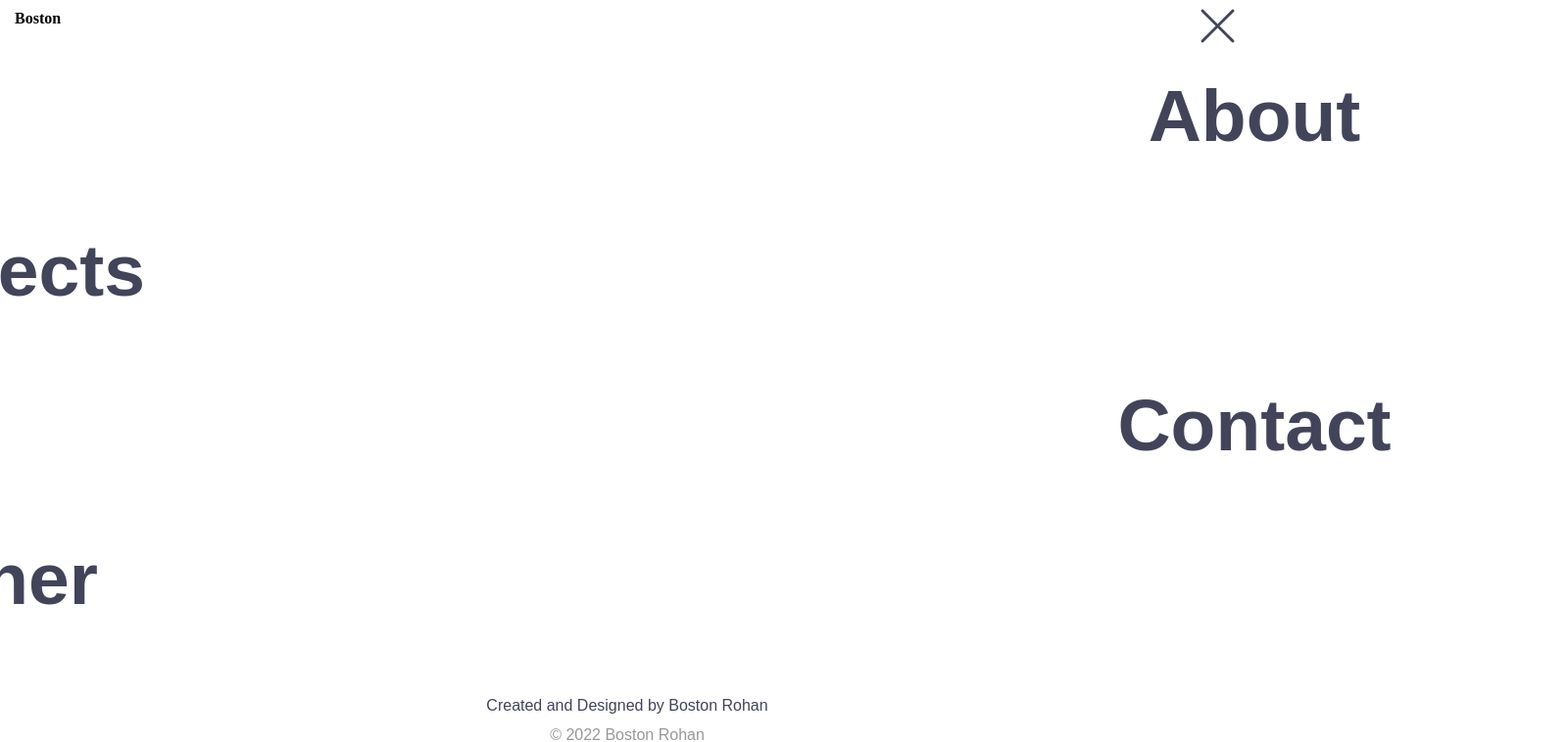
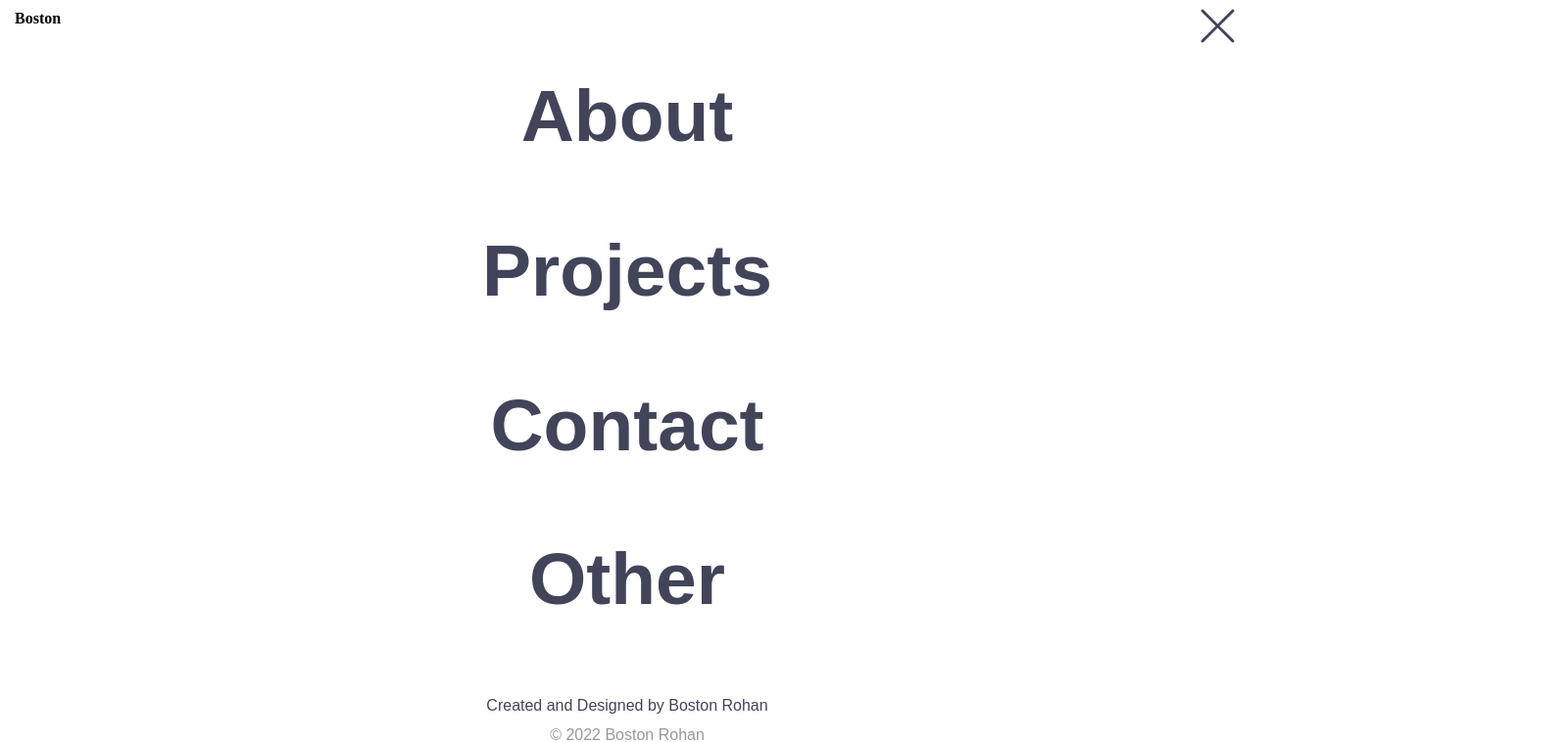
Before and after one commit to BostonRohan/portfolio, a React (Create React App) app: page /nav in a window 1280 px wide. Shown: the top 758 px of the page at 98% size, 1600 px wide, since content can reach past the window. Built offline with nearby package versions, Linux system fonts and the light colour scheme.

Commit message:
removed aos animations

```diff
--- a/package.json
+++ b/package.json
@@ -7,7 +7,6 @@
     "@testing-library/jest-dom": "^5.14.1",
     "@testing-library/react": "^11.2.7",
     "@testing-library/user-event": "^12.8.3",
-    "aos": "^2.3.4",
     "bootstrap-icons": "^1.6.1",
     "dotenv": "^10.0.0",
     "emailjs-com": "^3.2.0",
--- a/src/Components/Main.js
+++ b/src/Components/Main.js
@@ -1,16 +1,11 @@
-import { React, useEffect } from "react";
+import React from "react";
 import Home from "./Pages/Home/Home";
 import About from "./Pages/About/About";
 import Reccomendations from "./Pages/Reccomendations/Reccomendations";
 import Projects from "./Pages/Projects/Projects";
 import Contact from "./Pages/Contact/Contact";
-import Aos from "aos";
-import "aos/dist/aos.css";
 
 function Main() {
-  useEffect(() => {
-    Aos.init({ duration: 3000 });
-  }, []);
   return (
     <div className="page">
       <Home />
--- a/src/Components/Pages/About/About.js
+++ b/src/Components/Pages/About/About.js
@@ -4,15 +4,13 @@ import { Link as Scroll } from "react-scroll";
 function About() {
   return (
     <div className="About">
-      <h1 data-aos="slide-left" className="about-title">
-        About Me
-      </h1>
+      <h1 className="about-title">About Me</h1>
       <img
         className="headshot"
         src="./Headshots/Pesonal Headshot.jpg"
         alt="Profile Icon"
       />
-      <section data-aos="fade-in" className="about-text">
+      <section className="about-text">
         <p>
           I believe my higher purpose is to serve others. I've always loved
           designing logos, and banners for my friends, though when I entered
--- a/src/Components/Pages/Contact/Contact.js
+++ b/src/Components/Pages/Contact/Contact.js
@@ -26,10 +26,8 @@ function Contact() {
   return (
     <>
       <div className="Contact">
-        <h1 data-aos="slide-left" className="contact-title">
-          Contact Me
-        </h1>
-        <form ref={form} data-aos="slide-right" onSubmit={handleSubmit}>
+        <h1 className="contact-title">Contact Me</h1>
+        <form ref={form} onSubmit={handleSubmit}>
           <input
             id="name"
             name="name"
--- a/src/Components/Pages/Nav/Nav.js
+++ b/src/Components/Pages/Nav/Nav.js
@@ -5,16 +5,16 @@ import "./styles.css";
 function NavScreen() {
   return (
     <div className="navscreen">
-      <Link data-aos="slide-left" className="nav-element" to="/about">
+      <Link className="nav-element" to="/about">
         About
       </Link>
-      <Link data-aos="slide-right" className="nav-element" to="/projects">
+      <Link className="nav-element" to="/projects">
         Projects
       </Link>
-      <Link data-aos="slide-left" className="nav-element" to="/contact">
+      <Link className="nav-element" to="/contact">
         Contact
       </Link>
-      <Link data-aos="slide-right" className="nav-element" to="/other">
+      <Link className="nav-element" to="/other">
         Other
       </Link>
       <Footer />
--- a/src/Components/Pages/Reccomendations/Reccomendations.js
+++ b/src/Components/Pages/Reccomendations/Reccomendations.js
@@ -4,12 +4,11 @@ function Reccomendations() {
   return (
     <div className="Reccomendations">
       <img
-        data-aos="fade-left"
         className="photo"
         src="../../../Headshots/Anthony Gilmore.jpeg"
         alt="Raleys Logo"
       />
-      <section data-aos="fade-in" className="paragraphs">
+      <section className="paragraphs">
         <p>Boston,</p>
         <p>
           You were acknowledged by a guest for delivering a great customer
--- a/src/Components/Pages/Resume/Resume.js
+++ b/src/Components/Pages/Resume/Resume.js
@@ -4,7 +4,6 @@ function Resume() {
   return (
     <div>
       <img
-        data-aos="fade-in"
         className="resume"
         src="./Boston Rohan Resume.png-1.png"
         alt="Resume Template"
```
Also changed, not shown: 1 other file (tests, documents, lock files or other folders).
